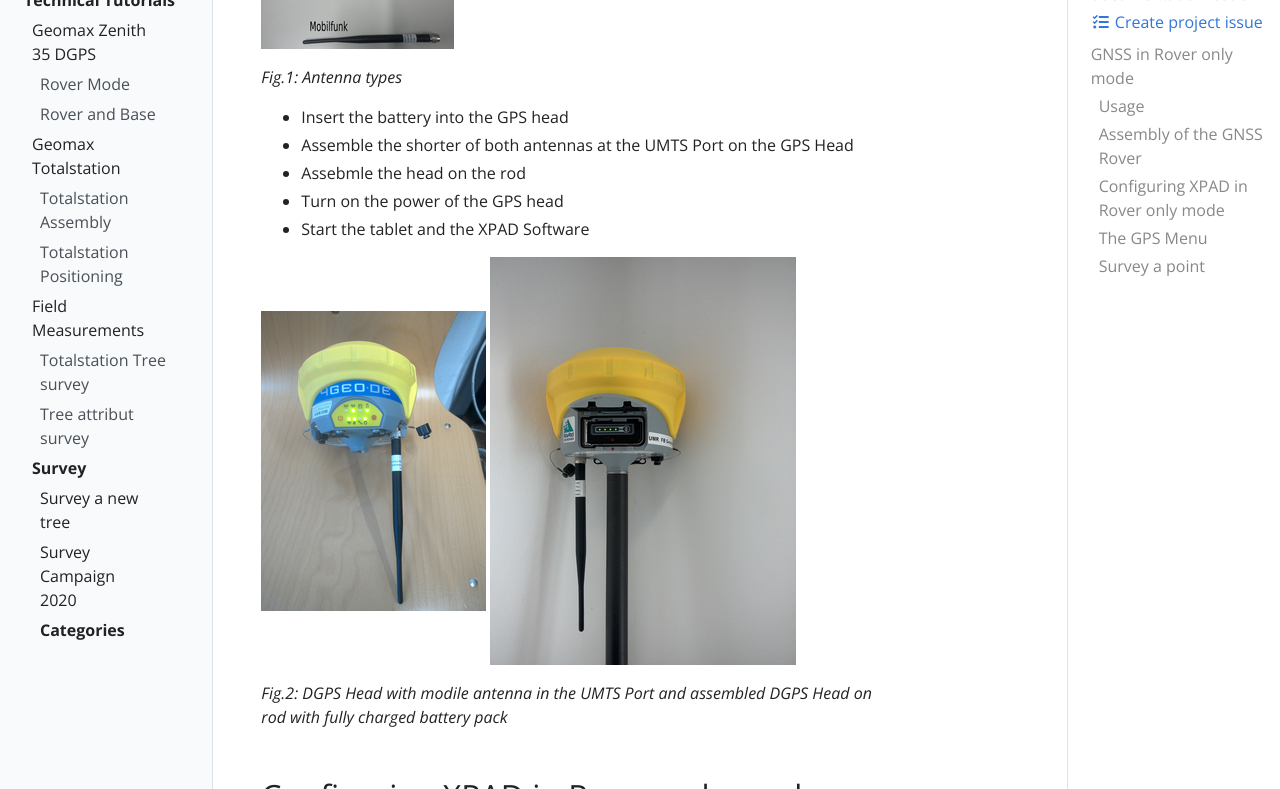
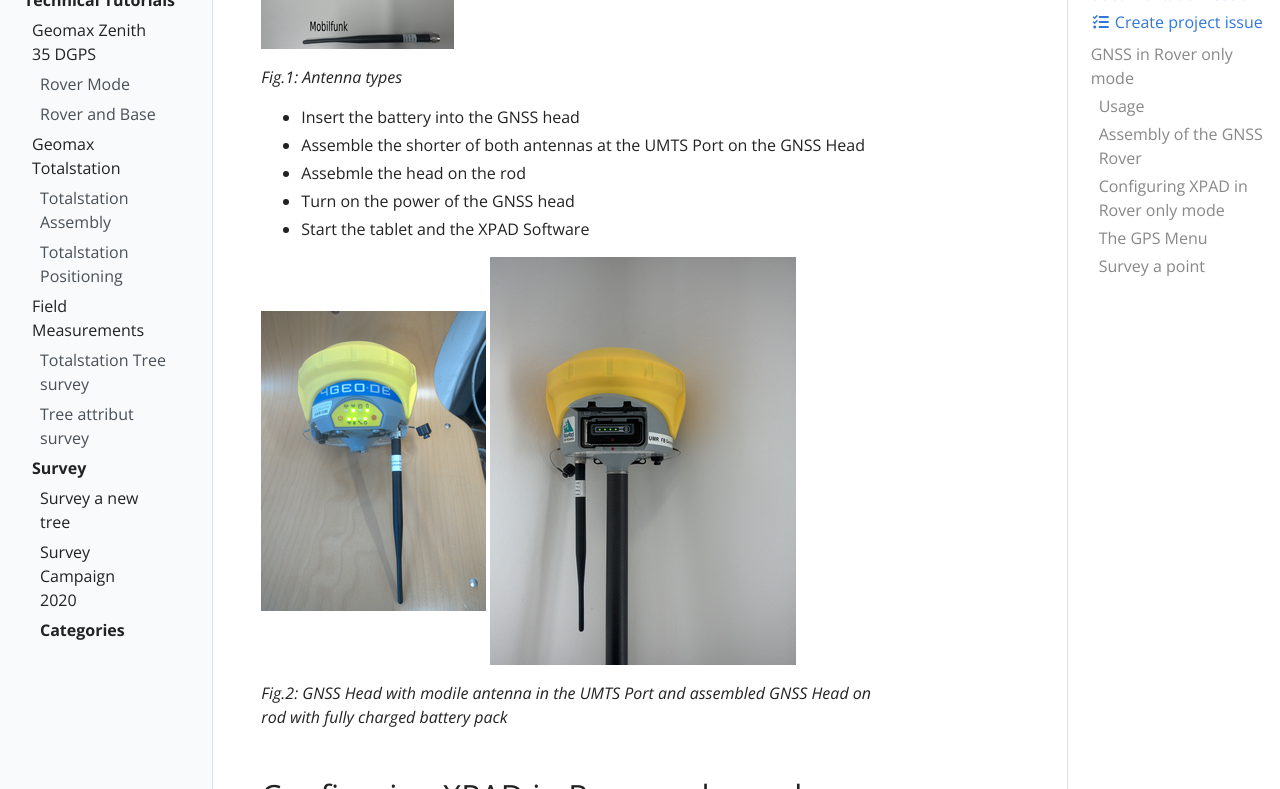
Before and after one commit to Nature40/GNSSTotalstationForHighAccuracyForestMonitoring, a Jekyll site: the page built from _docs/GNSS_Rover.md, in a window 1280 px wide and 1400 px high, scrolled down 687 px. Shown: the part 154-943 px from the top of the window. Built offline with Jekyll 4.4.1, drawn with Linux system fonts in a browser that asks for light colours; some of the changed text lies outside the part shown.

Commit message:
Update GNSS_Rover.md

```diff
--- a/_docs/GNSS_Rover.md
+++ b/_docs/GNSS_Rover.md
@@ -37,16 +37,16 @@ familiar with some terms (here) before you make actual field work.
 *Fig.1: Antenna types*
 
 
-* Insert the battery into the GPS head
-* Assemble the shorter of both antennas at the UMTS Port on the GPS Head
+* Insert the battery into the GNSS head
+* Assemble the shorter of both antennas at the UMTS Port on the GNSS Head
 * Assebmle the head on the rod
-* Turn on the power of the GPS head
+* Turn on the power of the GNSS head
 * Start the tablet and the XPAD Software
 
 ![assets/img/head_antenna.png](../assets/img/head_antenna.png)
 ![assets/img/head_on_rod.png](../assets/img/head_on_rod.png)
 
-*Fig.2: DGPS Head with modile antenna in the UMTS Port and assembled DGPS Head on rod with fully charged battery pack*
+*Fig.2: GNSS Head with modile antenna in the UMTS Port and assembled GNSS Head on rod with fully charged battery pack*
 
 
 
@@ -67,7 +67,7 @@ control.
 There are 3 different configurations for the GPS Rover. _Zenith35PRO
 Rover1_ and _Zenith35PRO Rover2_ are the ones for Rover only mode.
 Which configuration you want denpends on the Device Number which you
-find as a label on the DGPS Head.
+find as a label on the GNSS Head.
 
 * _Zenith35PRO Rover1_ is for Device 56
 * _Zenith35PRO Rover2_ is for Device 55
```
